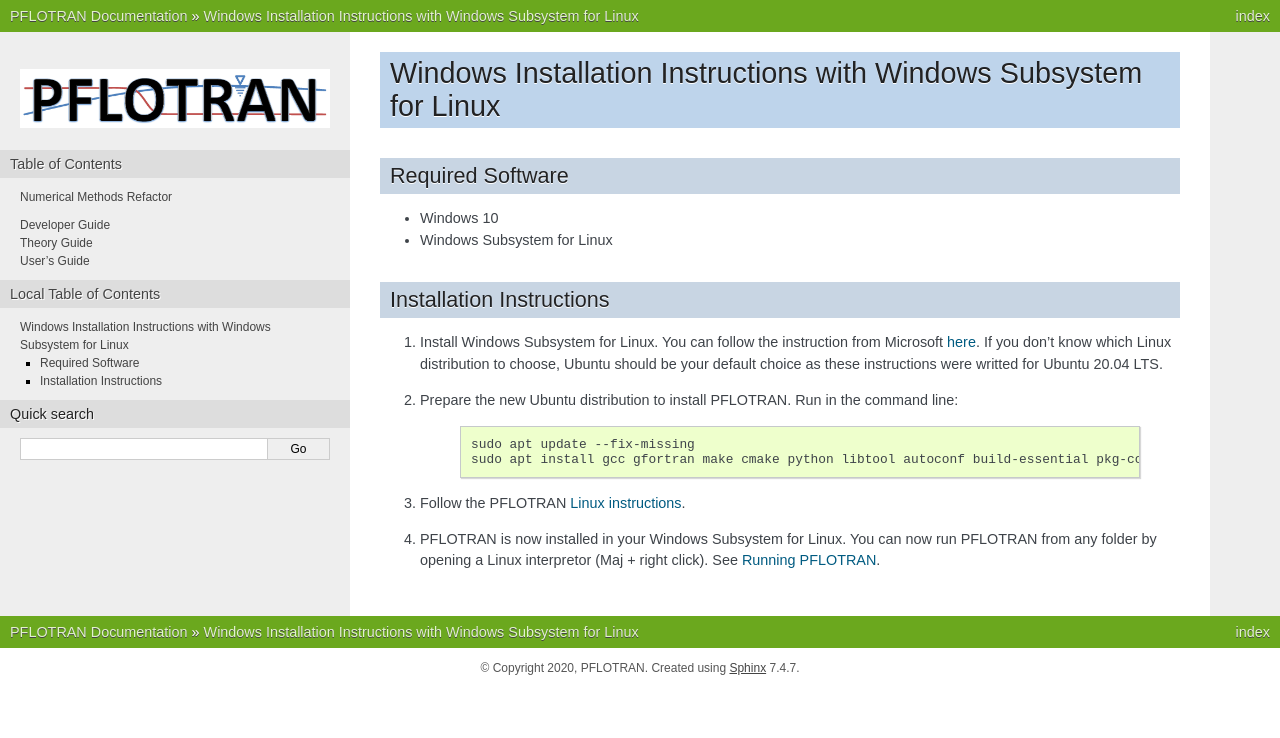
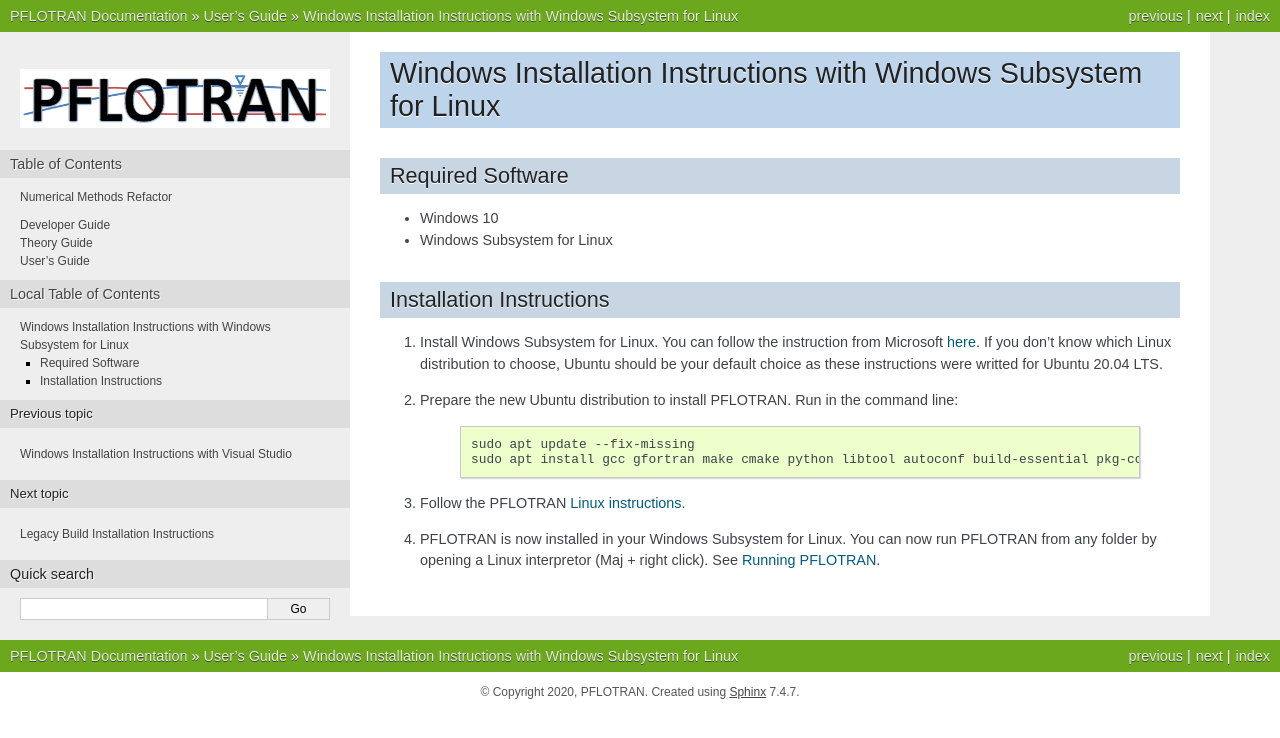
Before and after one commit to Miracloon/pflotran-documentation, a Sphinx documentation site: the page built from source/user_guide/how_to/installation/windows_wsl.rst, in a window 1280 px wide. Shown: the top 738 px of the page. Built offline with Sphinx 7.4.7, drawn with Linux system fonts in a browser that asks for light colours.

Commit message:
Fix build and cut long sentence in new file

```diff
--- a/source/user_guide/user_guide.rst
+++ b/source/user_guide/user_guide.rst
@@ -20,6 +20,7 @@
    /user_guide/how_to/installation/mac.rst
    /user_guide/how_to/installation/windows_cygwin.rst
    /user_guide/how_to/installation/windows_visual_studio.rst
+   /user_guide/how_to/installation/windows_wsl.rst
    /user_guide/how_to/installation/legacy_build.rst
    /user_guide/how_to/installation/machine_specific.rst
    /user_guide/how_to/installation/vm.rst
```
Also changed, not shown: source/user_guide/how_to/installation/windows_wsl.rst (+10 -3 lines).
